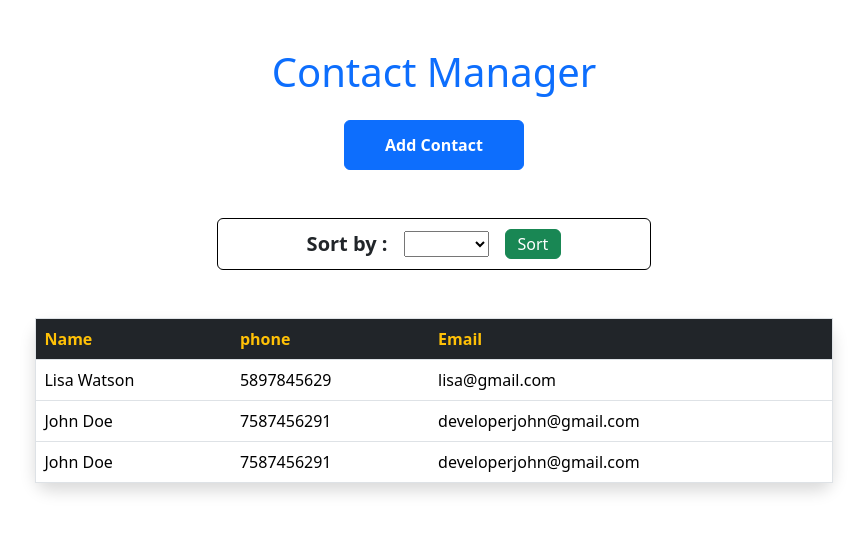
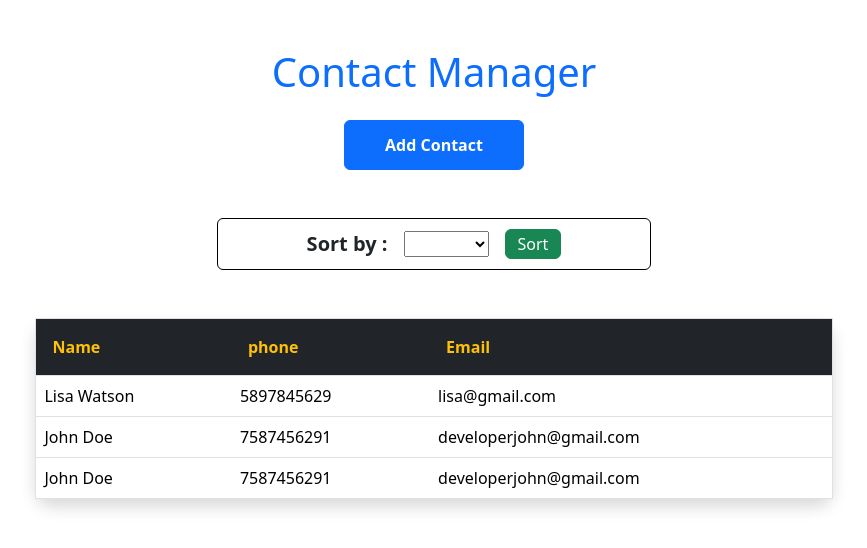
Before and after one commit to gauthamjoshy/contact-manager, a React (Vite) app: page / in a window 1280 px wide. Shown: the top 548 px of the page, without its empty margins (206-1073 px from the left). Built offline with nearby package versions, Linux system fonts and the light colour scheme.

Commit message:
designing

```diff
--- a/src/pages/PhoneBook.jsx
+++ b/src/pages/PhoneBook.jsx
@@ -35,12 +35,12 @@ function PhoneBook() {
             <div className="row mt-5">
                 <div className="col-1"></div>
                 <div className="col d-flex justify-content-center align-items-center">
-                    <table className="table border shadow rounded-4 w-75 ">
+                    <table className="table border shadow rounded-4 w-75">
                         <thead className="table-dark border">
                             <tr className="border">
-                                <th className="text-warning">Name</th>
-                                <th className="text-warning">phone</th>
-                                <th className="text-warning">Email</th>
+                                <th className="text-warning p-3">Name</th>
+                                <th className="text-warning p-3">phone</th>
+                                <th className="text-warning p-3">Email</th>
                             </tr>
                         </thead>
                         <tbody>
```
